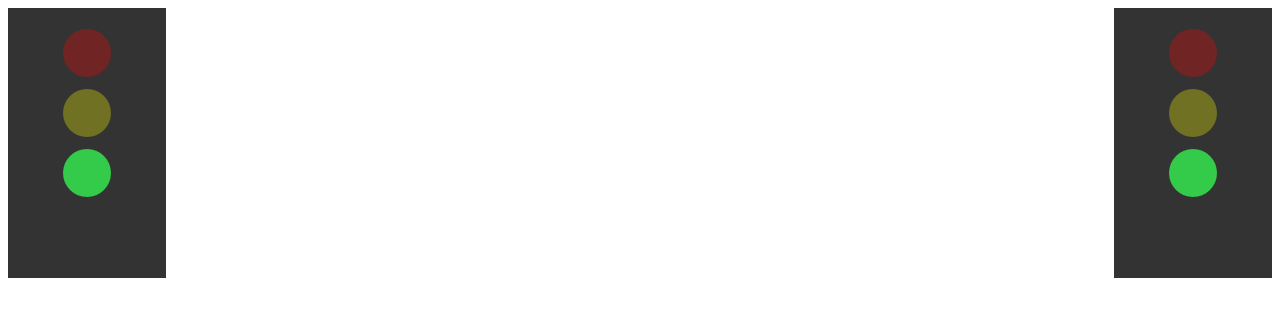
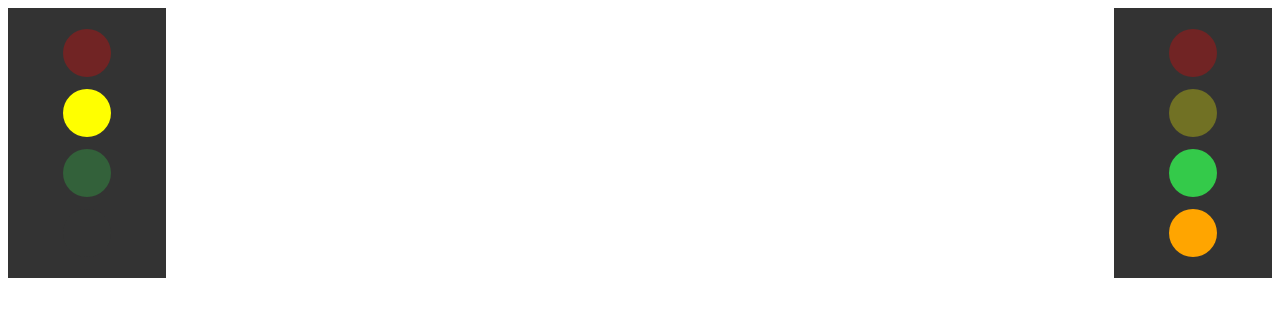
Before and after one commit to laurenmbeatty/Transportation, a React (Vite) app: page / in a window 1280 px wide. Shown: the top 316 px of the page. Built offline with nearby package versions, Linux system fonts and the light colour scheme.

Commit message:
ha ha, getting closer

```diff
--- a/src/App.js
+++ b/src/App.js
@@ -5,7 +5,9 @@ import * as Styled from "./styles";
 class App extends React.Component {
   state = {
     lightState: "green",
-    leftState: "caution"
+    otherLightState: "red",
+    leftState: "caution",
+    otherLeftState: "stop"
   };
 
   machine = {
@@ -20,20 +22,40 @@ class App extends React.Component {
     }
   };
 
-  leftTurnMachine = {
-    go: {
-      LEFT_TIMER: "caution"
+  otherMachine = {
+    green: {
+      OTHER_TIMER: "yellow"
     },
-    caution: {
-      LEFT_TIMER: "stop"
+    yellow: {
+      OTHER_TIMER: "red"
     },
-    stop: {
-      LEFT_TIMER: "go"
+    red: {
+      OTHER_TIMER: "green"
     }
   };
 
-  startService = () => {
-    //start cycling through transitions
+  leftTurnMachine = {
+    go: {
+      LEFT_TURN_TIMER: "caution"
+    },
+    caution: {
+      LEFT_TURN_TIMER: "stop"
+    },
+    stop: {
+      LEFT_TURN_TIMER: "go"
+    }
+  };
+
+  otherLeftTurnMachine = {
+    go: {
+      OTHER_LEFT_TURN_TIMER: "caution"
+    },
+    caution: {
+      OTHER_LEFT_TURN_TIMER: "stop"
+    },
+    stop: {
+      OTHER_LEFT_TURN_TIMER: "go"
+    }
   };
 
   transition = (state, action) => {
@@ -41,9 +63,17 @@ class App extends React.Component {
       this.setState({
         lightState: this.machine[state][action]
       });
-    } else if (action === "LEFT_TIMER") {
+    } else if (action === "OTHER_TIMER") {
+      this.setState({
+        otherLightState: this.otherMachine[state][action]
+      });
+    } else if (action === "LEFT_TURN_TIMER") {
       this.setState({
         leftState: this.leftTurnMachine[state][action]
+      });
+    } else if (action === "OTHER_LEFT_TURN_TIMER") {
+      this.setState({
+        otherLeftState: this.otherLeftTurnMachine[state][action]
       });
     }
   };
@@ -51,16 +81,27 @@ class App extends React.Component {
   componentDidMount() {
     setInterval(() => {
       this.transition(this.state.lightState, "TIMER");
-      this.transition(this.state.leftState, "LEFT_TIMER");
-    }, 2000);
+      this.transition(this.state.otherLightState, "OTHER_TIMER");
+      this.transition(this.state.leftState, "LEFT_TURN_TIMER");
+      this.transition(this.state.otherLeftState, "OTHER_LEFT_TURN_TIMER");
+    }, 4000);
   }
 
   render() {
-    const { lightState, leftState } = this.state;
+    const {
+      lightState,
+      otherLightState,
+      leftState,
+      otherLeftState
+    } = this.state;
     return (
       <Styled.Container>
         <TrafficLight color={lightState} leftColor={leftState} id="central" />
-        <TrafficLight color={lightState} leftColor={leftState} id="spring" />
+        <TrafficLight
+          color={otherLightState}
+          leftColor={otherLeftState}
+          id="spring"
+        />
       </Styled.Container>
     );
   }
--- a/src/components/TrafficLight/TrafficLight.js
+++ b/src/components/TrafficLight/TrafficLight.js
@@ -14,7 +14,10 @@ class TrafficLight extends React.Component {
           opacity={color === "green" ? 1 : 0.3}
           inputColor="#34CA4A"
         />
-        <Styled.LeftLight inputColor={leftColor} />
+        <Styled.LeftLight
+          className={leftColor === "caution" ? "flash" : ""}
+          inputColor={leftColor}
+        />
       </Styled.TrafficLight>
     );
   }
--- a/src/components/TrafficLight/styles.js
+++ b/src/components/TrafficLight/styles.js
@@ -1,4 +1,4 @@
-import styled from "styled-components";
+import styled, { css, keyframes } from "styled-components";
 
 export const TrafficLight = styled.div`
   display: flex;
@@ -18,5 +18,26 @@ export const Light = styled.div`
   transition: opacity 0.3s;
   background-color: ${props => props.inputColor};
 `;
-
-export const LeftLight = styled(Light)``;
+const flash = keyframes`
+  0% {
+      opacity; 0.2;
+  }
+  50% {
+      opacity: 1;
+  }
+  100% {
+      opacity: 0.2;
+  }
+`;
+const animationRule = css`
+  ${flash} 1s infinite alternate;
+`;
+export const LeftLight = styled(Light)`
+  background-color: ${props =>
+    props.inputColor === "go" || props.inputColor === "caution"
+      ? "orange"
+      : "#333"};
+  &.flash {
+    animation: ${animationRule};
+  }
+`;
```
Also changed, not shown: 3 other files (tests, documents, lock files or other folders).
